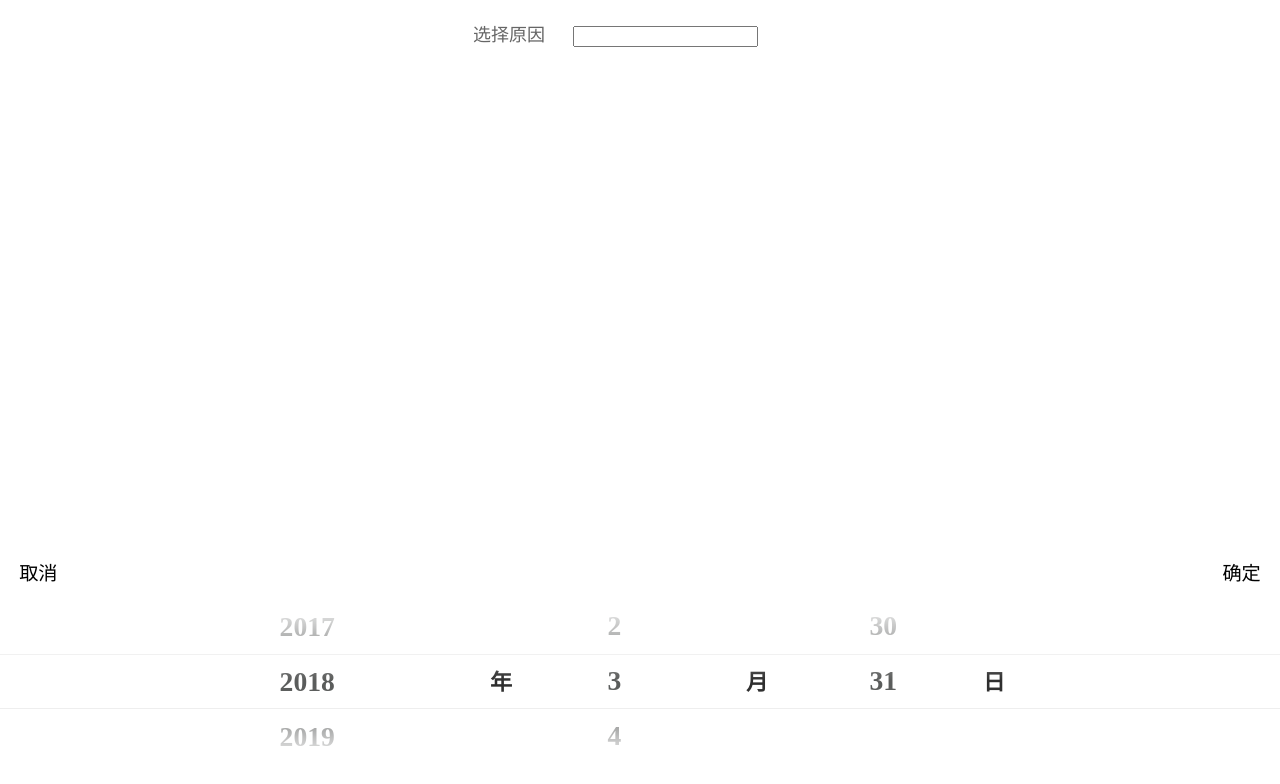
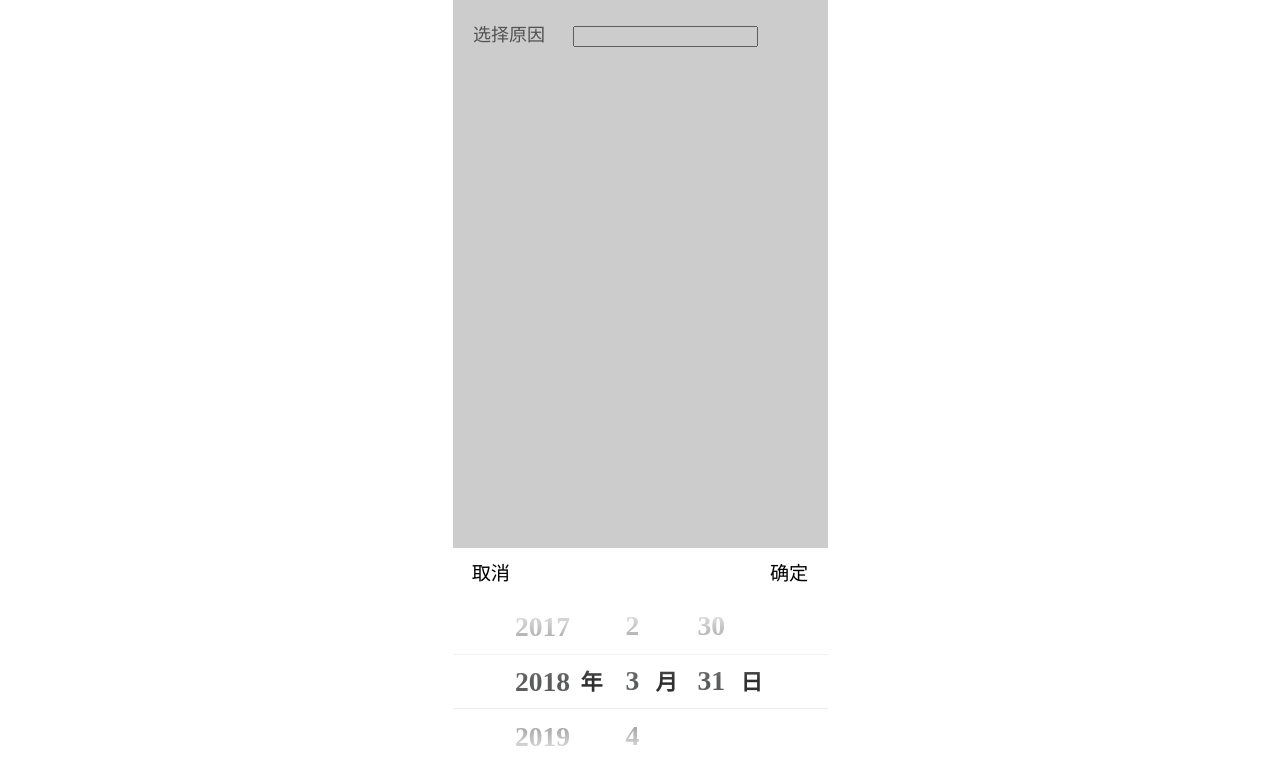
Before and after one commit to yilianyoumeng/vue-datetimepicker, a Vue app: page / in a window 1280 px wide. Shown: the top 784 px of the page. Built offline with nearby package versions, Linux system fonts and the light colour scheme.

Commit message:
timepicker

```diff
--- a/src/dataPicker.css
+++ b/src/dataPicker.css
@@ -22,6 +22,17 @@ body {
 }
 html {
   background-color: #fff;
+}
+.bg {
+  background-color: rgba(0, 0, 0, 0.2);
+  position: fixed;
+  top: 0;
+  left: 0;
+  bottom: 0;
+  right: 0;
+  width: 10rem;
+  height: 100%;
+  margin: auto;
 }
 .gearDate,
 .gearDatetime,
--- a/src/dataPicker.less
+++ b/src/dataPicker.less
@@ -1,4 +1,15 @@
 @import './assets.less';
+.bg{
+	background-color: rgba(0, 0, 0, 0.2);
+	position: fixed;
+	top: 0;
+	left: 0;
+	bottom: 0;
+	right: 0;
+	width: 10rem;
+	height: 100%;
+	margin:auto;
+}
 .gearDate,
 .gearDatetime,
 .gearTime {
```
Also changed, not shown: des.jpg, 1 other file (tests, documents, lock files or other folders).
